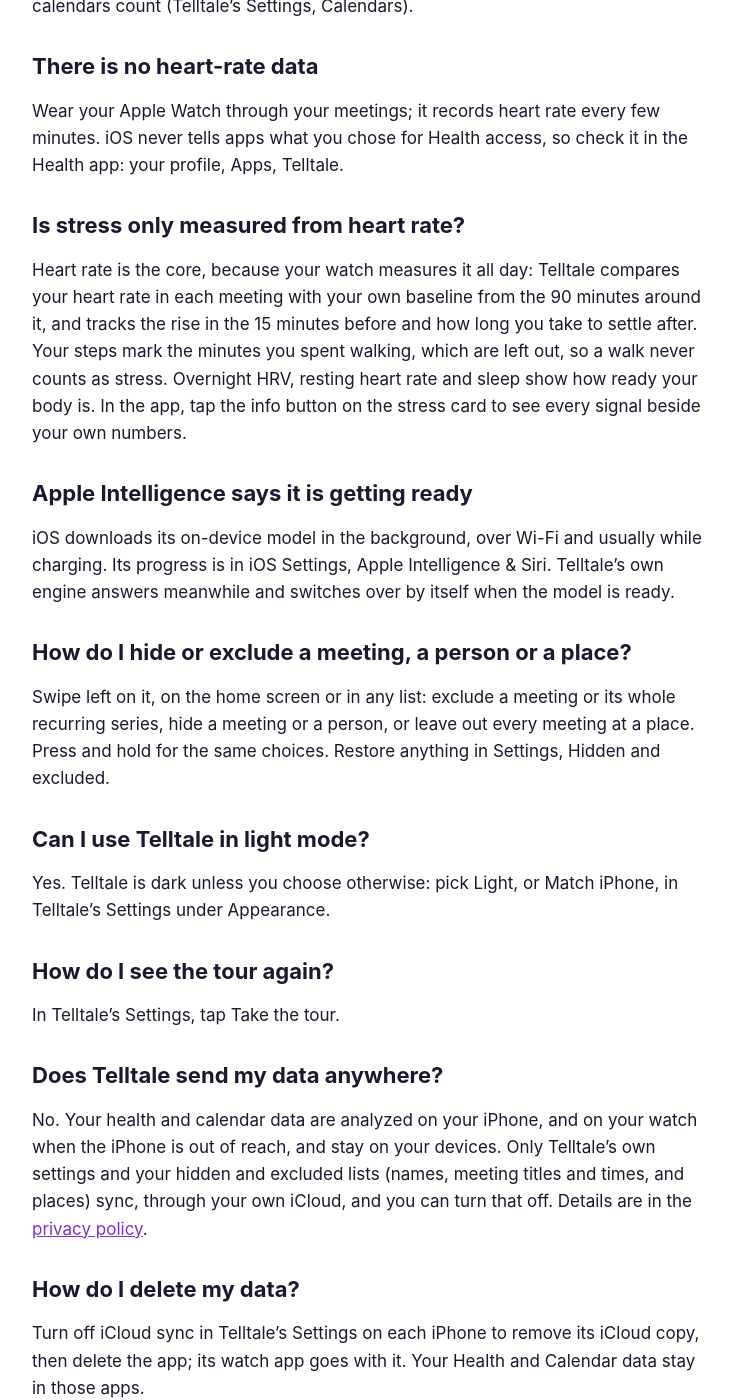
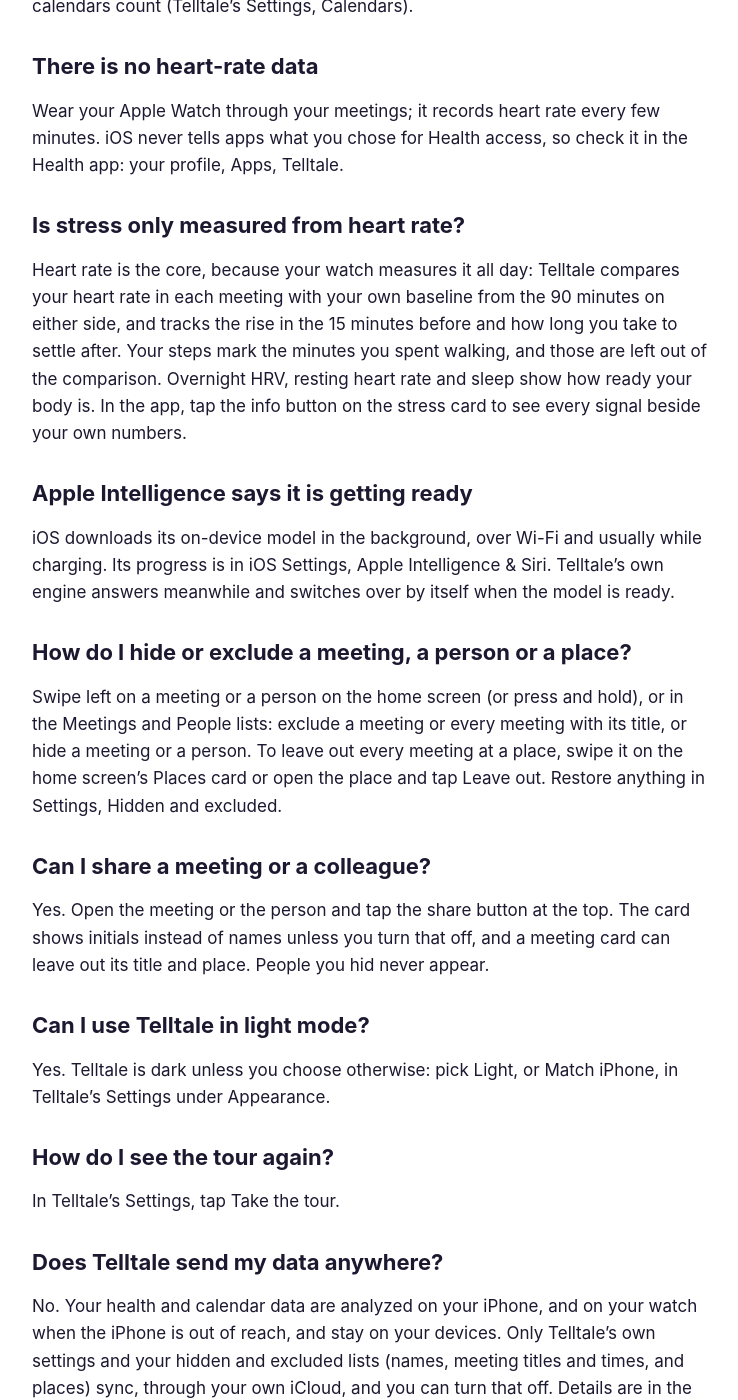
Before and after one commit to Liniker-Seixas/telltale, a Jekyll site: the page built from support.md, in a window 1280 px wide and 1400 px high, scrolled down 525 px. Shown: the whole window, without its empty margins (268-1006 px from the left). Built offline with Jekyll 4.4.1, drawn with Linux system fonts in a browser that asks for light colours.

Commit message:
Telltale build 4 pages: share cards, where swiping works, places in iCloud sync, policy wording

```diff
--- a/support.md
+++ b/support.md
@@ -21,7 +21,7 @@ Wear your Apple Watch through your meetings; it records heart rate every few min
 
 ## Is stress only measured from heart rate?
 
-Heart rate is the core, because your watch measures it all day: Telltale compares your heart rate in each meeting with your own baseline from the 90 minutes around it, and tracks the rise in the 15 minutes before and how long you take to settle after. Your steps mark the minutes you spent walking, which are left out, so a walk never counts as stress. Overnight HRV, resting heart rate and sleep show how ready your body is. In the app, tap the info button on the stress card to see every signal beside your own numbers.
+Heart rate is the core, because your watch measures it all day: Telltale compares your heart rate in each meeting with your own baseline from the 90 minutes on either side, and tracks the rise in the 15 minutes before and how long you take to settle after. Your steps mark the minutes you spent walking, and those are left out of the comparison. Overnight HRV, resting heart rate and sleep show how ready your body is. In the app, tap the info button on the stress card to see every signal beside your own numbers.
 
 ## Apple Intelligence says it is getting ready
 
@@ -29,7 +29,11 @@ iOS downloads its on-device model in the background, over Wi-Fi and usually whil
 
 ## How do I hide or exclude a meeting, a person or a place?
 
-Swipe left on it, on the home screen or in any list: exclude a meeting or its whole recurring series, hide a meeting or a person, or leave out every meeting at a place. Press and hold for the same choices. Restore anything in Settings, Hidden and excluded.
+Swipe left on a meeting or a person on the home screen (or press and hold), or in the Meetings and People lists: exclude a meeting or every meeting with its title, or hide a meeting or a person. To leave out every meeting at a place, swipe it on the home screen's Places card or open the place and tap Leave out. Restore anything in Settings, Hidden and excluded.
+
+## Can I share a meeting or a colleague?
+
+Yes. Open the meeting or the person and tap the share button at the top. The card shows initials instead of names unless you turn that off, and a meeting card can leave out its title and place. People you hid never appear.
 
 ## Can I use Telltale in light mode?
 
```
Also changed, not shown: index.md (+1 -1 lines), privacy.md (+7 -7 lines).
